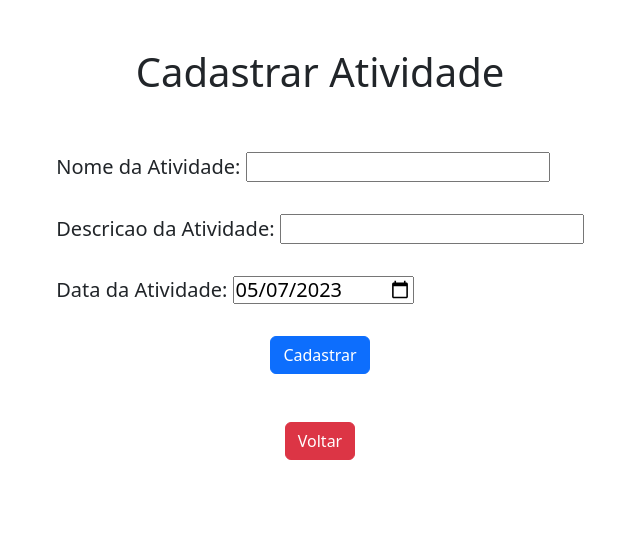
After one commit to CarolineVantim/FATEC_DES_WEB3_mini_avaliacao_4e5, a Django app: page /cadastro in a window 1280 px wide. The commit adds this page. Shown: the top 555 px of the page, without its empty margins (320-960 px from the left). Run offline with Django 4.2, Linux system fonts and the light colour scheme.

Commit message:
Forms e cadastro

```diff
--- /dev/null
+++ b/todo/core/forms.py
@@ -0,0 +1,30 @@
+from django import forms
+from .models import AtividadeModel
+from django.forms import ModelForm
+
+class AtividadeForm(ModelForm):
+
+    class Meta:
+        model = AtividadeModel
+        fields = ['nome','descricao','data']
+        widgets = {
+            'data': forms.DateInput(
+                attrs={'type': 'date'}
+            )
+        }
+        error_messages = {
+        'nome': {
+            'required': ("Informe o nome da atividade."),
+        },
+        'data': {
+            'required': ("Informe a data dessa atividade."),
+        }
+    }
+
+    def clean_nome(self):
+        nome = self.cleaned_data['nome']
+        return nome
+
+    def clean(self):
+        self.cleaned_data = super().clean()
+        return self.cleaned_data
--- a/todo/core/models.py
+++ b/todo/core/models.py
@@ -3,7 +3,7 @@ from django.utils import timezone
 
 class AtividadeModel(models.Model):
     nome = models.CharField('Nome',max_length=100)
-    descricao = models.CharField('Descricao', max_length=500)
+    descricao = models.CharField('Descricao', max_length=500,blank=True)
     data = models.DateField(verbose_name='Data',default=timezone.now())
     modificado_em = models.DateTimeField(verbose_name='modificado em',auto_now_add=False, auto_now=True)
 
--- /dev/null
+++ b/todo/core/templates/cadastro.html
@@ -0,0 +1,57 @@
+{% load static %}
+<!DOCTYPE html>
+<html lang="pt_br">
+    <head>
+        <meta charset="UTF-8">
+        <meta http-equiv="X-UA-Compatible" content="IE=edge">
+        <meta name="viewport" content="width=device-width, initial-scale=1.0">
+        <title>Atividades</title>
+        <link href="https://cdn.jsdelivr.net/npm/bootstrap@5.2.3/dist/css/bootstrap.min.css" rel="stylesheet"
+        integrity="sha384-rbsA2VBKQhggwzxH7pPCaAqO46MgnOM80zW1RWuH61DGLwZJEdK2Kadq2F9CUG65" crossorigin="anonymous">
+    </head>
+    <body>
+        <main class="container-fluid p-5 d-flex justify-content-center align-items-center">
+            {% if cadastro %}
+            <div>
+                <h1 class="p-5 pt-0">Cadastrado com sucesso!</h1>
+                <div class="text-center">
+                    <a href="/">
+                        <button class="btn btn-primary">Voltar</button>
+                    </a>
+                </div>
+            </div>
+            {% else %}
+            <div>
+                <form action={% url 'core:cadastro' %} novalidate method="POST" enctype="multipart/form-data">
+                    {% csrf_token %}
+                    <h1 class="d-flex justify-content-center p-5 pt-0">Cadastrar Atividade</h1>
+                    <h5>Nome da Atividade: {{ form.nome }}</h5>
+                    <br>
+                    <h5>Descricao da Atividade: {{ form.descricao }}</h5>
+                    <br>
+                    <h5>Data da Atividade: {{ form.data }}</h5>
+                    <br>
+                    <div class="text-center">
+                        <input type="submit" value="Cadastrar" class="btn btn-primary">
+                    </div>
+                </form>
+                <div class="text-center">
+                    <a href="/">
+                        <button class="btn btn-danger m-5">Voltar</button>
+                </a>
+            {% if form.errors %}
+            {% for field in form %}
+                {% for error in field.errors %}
+                    <h5 class = "pt-5 text-center">{{ error|escape }}</h5><br>
+                {% endfor %}
+            {% endfor %}
+        {% endif %}
+        {% endif %}
+            </div>
+        </main>
+
+        <script src="https://cdn.jsdelivr.net/npm/bootstrap@5.2.3/dist/js/bootstrap.bundle.min.js"
+        integrity="sha384-kenU1KFdBIe4zVF0s0G1M5b4hcpxyD9F7jL+jjXkk+Q2h455rYXK/7HAuoJl+0I4"
+        crossorigin="anonymous"></script>
+    </body>
+</html>
--- a/todo/core/urls.py
+++ b/todo/core/urls.py
@@ -1,7 +1,9 @@
 from django.urls import path
 from . import views
 
+app_name = 'core'
+
 urlpatterns = [
     path('',views.atividade),
-    path('cadastro',views.cadastro)
+    path('cadastro',views.cadastro, name='cadastro')
 ]
--- a/todo/core/views.py
+++ b/todo/core/views.py
@@ -1,5 +1,6 @@
 from django.shortcuts import render
 from .models import AtividadeModel
+from .forms import AtividadeForm
 from django.utils import timezone
 import datetime
 
@@ -7,19 +8,37 @@ dataatual = datetime.date.today()
 qs = AtividadeModel.objects.all()
 
 def atividade(request):
+    atividades = {}
     for a in qs:
         data = a.data
         if data.day == dataatual.day and data.month == dataatual.month and data.year == dataatual.year:
-            contexto = {
-                'nome': a.nome,
-                'descricao': a.descricao
-            }
-            return render(request, 'index.html', contexto)
+            atividades[a.nome] = a.descricao
+
+    if len(atividades)>0:
+        contexto = {
+            'atividades': atividades
+        }
+        return render(request, 'index.html', contexto)
     else:
         contexto = {
-            'nome': False
+            'atividades': False
         }
         return render(request, 'index.html', contexto)
 
+
 def cadastro(request):
-    return render(request, 'cadastro.html')
+    if request.method == 'POST':
+        form = AtividadeForm(request.POST)
+
+        if form.is_valid():
+            AtividadeModel.objects.create(**form.cleaned_data)
+            contexto = {
+                'cadastro': True
+            }
+            return render(request, "cadastro.html", contexto)
+        else:
+            contexto = {'form': form}
+            return render(request, "cadastro.html", contexto)
+    else:
+        contexto = {'form': AtividadeForm}
+        return render(request, "cadastro.html", contexto)
```
Also changed, not shown: todo/core/admin.py (+9 -1 lines), todo/core/templates/index.html (+36 -8 lines), todo/core/migrations/0011_alter_atividademodel_data_and_more.py (added), todo/core/migrations/0012_alter_atividademodel_data.py (added), todo/db.sqlite3.
